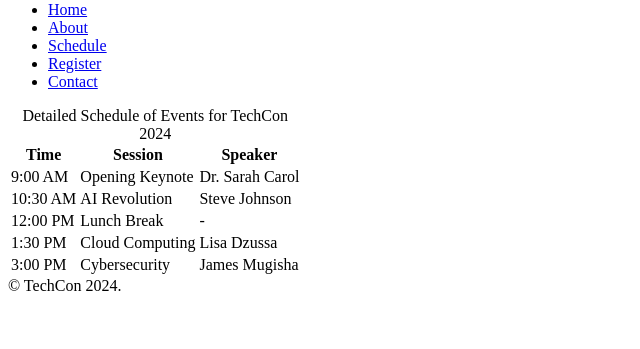
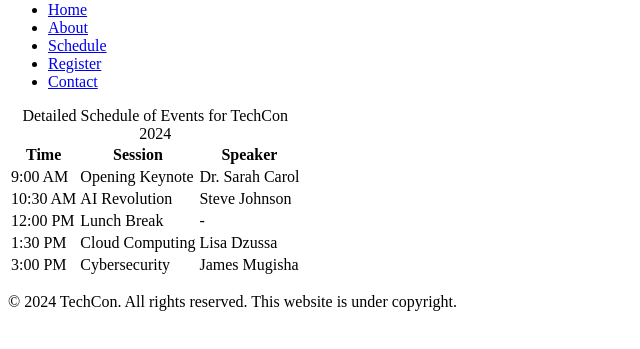
Before and after one commit to kayongest/TechCon_HTML, a plain HTML site: page techcon_website/schedule.html in a window 1280 px wide. Shown: the part 79-428 px from the top of the page, without its empty margins (0-640 px from the left). Drawn offline with Linux system fonts and the light colour scheme.

Commit message:
Update the footer

```diff
--- a/techcon_website/schedule.html
+++ b/techcon_website/schedule.html
@@ -57,6 +57,11 @@
         </tbody>
       </table>
     </main>
-    <footer>&copy; TechCon 2024.</footer>
+    <footer>
+      <p>
+        &copy; 2024 TechCon. All rights reserved. This website is
+        under copyright.
+      </p>
+    </footer>
   </body>
 </html>
```
